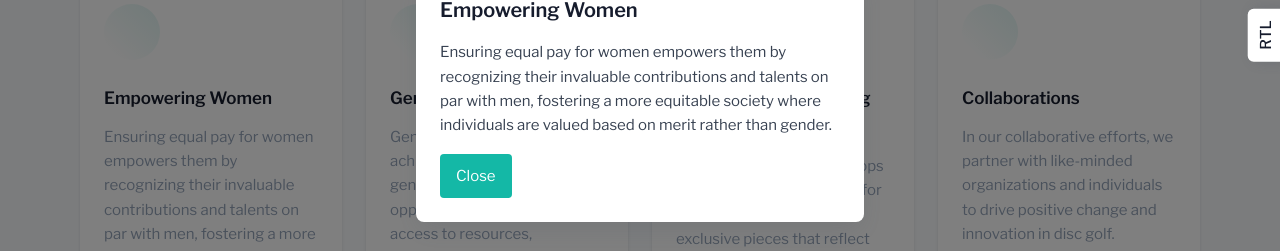
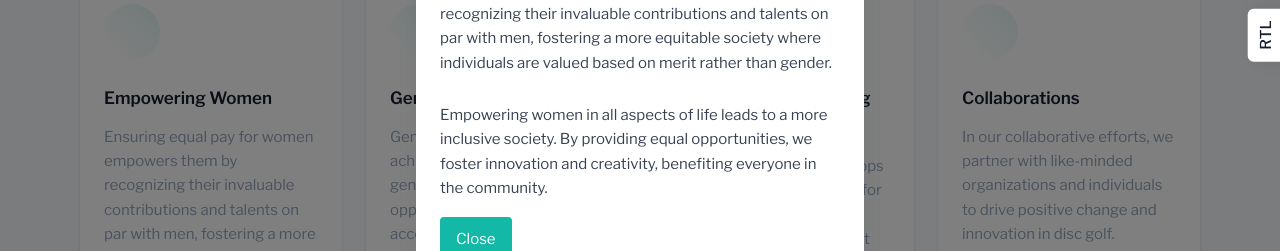
Before and after one commit to vtgoscar/Fli-Temp_Oscar, a SvelteKit app in the folder app/: page / in a window 1280 px wide. Both pictures are taken after a click on the link "Empowering Women". Shown: the part 1734-1985 px from the top of the page. Built offline with nearby package versions, Linux system fonts and the light colour scheme; some icons are missing.

Commit message:
Models working

```diff
--- a/app/src/components/services.svelte
+++ b/app/src/components/services.svelte
@@ -15,48 +15,56 @@
     icon: TrendingUpIcon,
     title: 'Empowering Women',
     desc: 'Ensuring equal pay for women empowers them by recognizing their invaluable contributions and talents on par with men, fostering a more equitable society where individuals are valued based on merit rather than gender.',
+    body: 'Empowering women in all aspects of life leads to a more inclusive society. By providing equal opportunities, we foster innovation and creativity, benefiting everyone in the community.',
     link: 'empowering'
   },
   {
     icon: PauseIcon,
     title: 'Gender Equality in Sports',
     desc: 'Gender equality in sports is achieved when athletes of all genders have equal opportunities for participation, access to resources, recognition, and support, creating a level playing field where talent and dedication determine success rather than gender.',
+    body: 'Promoting gender equality in sports is not just about fairness; it is about creating a healthier society. When everyone has the chance to compete and excel, we redefine traditional notions of athleticism and inspire future generations.',
     link: 'gender-equality-sports'
   },
   {
     icon: CompassIcon,
     title: 'Limited Edition Clothing Drops',
     desc: 'Limited edition clothing drops offer a unique opportunity for fashion enthusiasts to own exclusive pieces that reflect their individuality and style, fostering a sense of exclusivity and excitement within the fashion community.',
+    body: 'Limited edition clothing drops are more than just fashion; they are a form of self-expression. By offering exclusive designs, we celebrate diversity and creativity, allowing individuals to showcase their unique tastes.',
     link: 'limited-edition-clothing-drops'
   },
   {
     icon: CommandIcon,
     title: 'Collaborations',
     desc: 'In our collaborative efforts, we partner with like-minded organizations and individuals to drive positive change and innovation in disc golf. Through shared visions and combined expertise, we aim to create impactful projects, events, and initiatives that benefit the entire disc golf community.',
+    body: 'Collaboration is key to success in any endeavor. By working together, we pool resources, share knowledge, and achieve greater results than we could alone. Our partnerships drive innovation and inspire positive change.',
     link: 'collaborations'
   },
   {
     icon: HexagonIcon,
     title: 'Competition',
     desc: 'Simply put, FLI Golf tournaments will be unmatched with anything happening in the sport of disc golf today.',
+    body: 'Competition fuels progress and pushes boundaries. Our tournaments provide a platform for players to showcase their skills, pushing the sport of disc golf to new heights.',
     link: 'competition'
   },
   {
     icon: MaximizeIcon,
     title: 'About',
     desc: 'The management team of FLI Golf has years of experience in the sports, entertainment, and business management industries, which has allowed FLI Golf to secure a major production partner, ensuring live play media coverage',
+    body: 'Our team is passionate about revolutionizing the world of disc golf. With expertise in sports, entertainment, and business management, we are dedicated to providing top-notch experiences for players and fans alike.',
     link: 'about'
   },
   {
     icon: BellIcon,
     title: 'Social Media',
     desc: "In disc golf social media, we amplify community voices, foster connections, and promote the sport's spirit. Join us in shaping an inclusive space for enthusiasts to share, celebrate, and evolve disc golf culture.",
+    body: "Social media has become a powerful tool for connecting disc golf enthusiasts worldwide. Through our platforms, we amplify diverse voices, share stories, and foster a sense of community that transcends geographical boundaries.",
     link: 'social-media'
   },
   {
     icon: MonitorIcon,
     title: 'Design & Branding',
     desc: 'If the distribution of letters and words is random, the reader will not be distracted from making.',
+    body: "Design and branding play a crucial role in shaping the identity of FLI Golf. Our commitment to excellence extends beyond the course, encompassing every aspect of our brand experience.",
     link: 'design-branding'
   }
 ];
@@ -110,7 +118,8 @@
     <div class="fixed inset-0 z-50 flex items-center justify-center bg-black bg-opacity-50">
       <div class="bg-white p-6 rounded-lg shadow-lg max-w-md">
         <h2 class="text-xl font-semibold mb-4">{activeService.title}</h2>
-        <p class="text-gray-700">{activeService.desc}</p>
+        <p class="text-gray-700">{activeService.desc}</p><br>
+        <p class="text-gray-700">{activeService.body}</p>
         <button class="mt-4 px-4 py-2 bg-teal-500 text-white rounded hover:bg-teal-600" on:click={closeModal}>Close</button>
       </div>
     </div>
```
Lines whose indentation alone changed are shown as unchanged.
